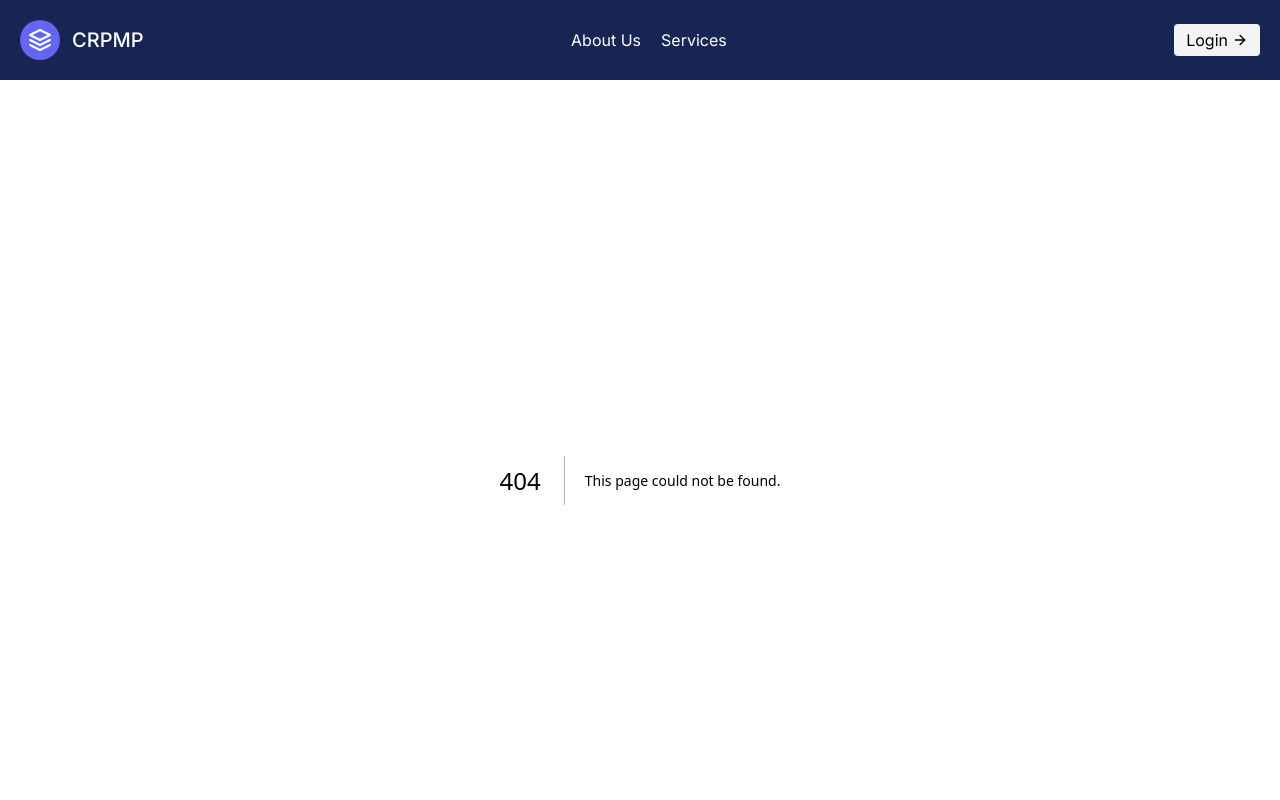
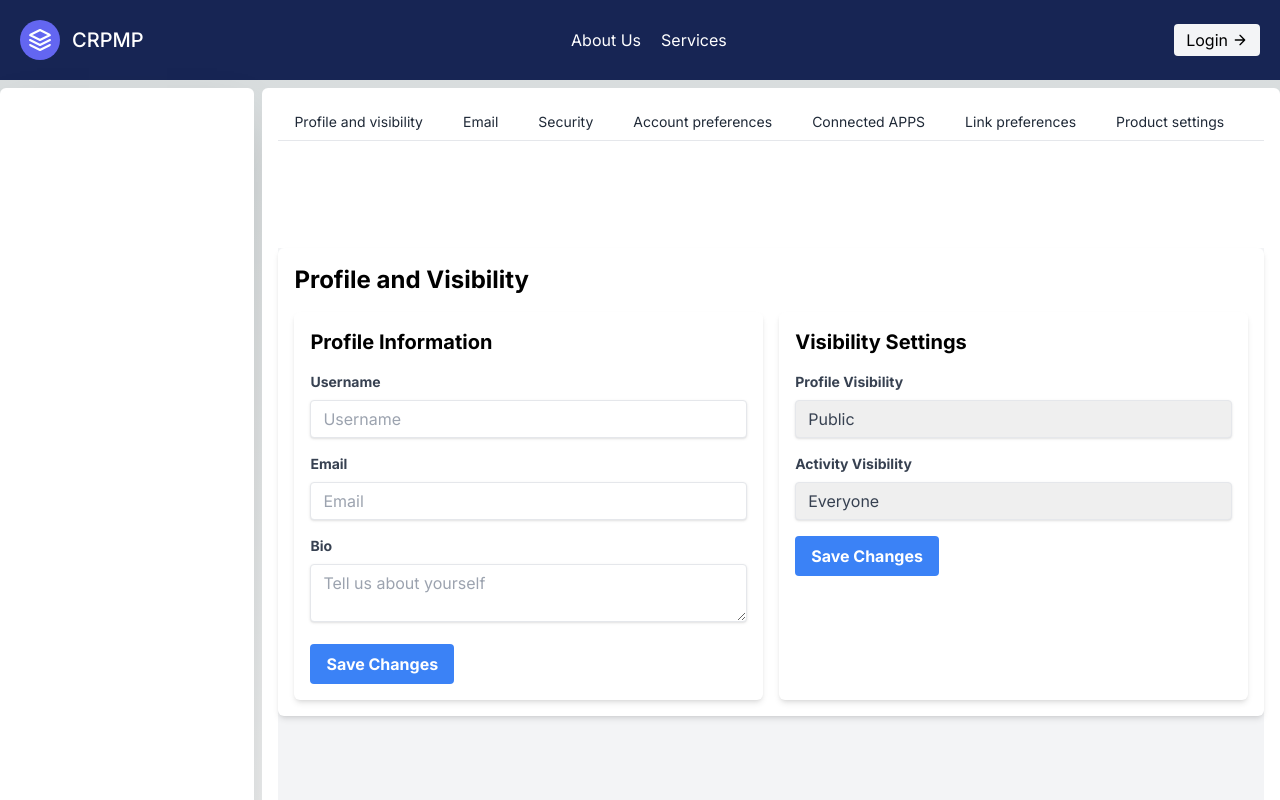
Before and after one commit to Senior-Project-CRPMP/front_nextjs, a Next.js app: page /account in a window 1280 px wide. Before the commit this address had no page. Shown: the top 800 px of the page. Built offline with nearby package versions, Linux system fonts and the light colour scheme.

Commit message:
added an account page

```diff
--- /dev/null
+++ b/src/app/account/navigation.tsx
@@ -0,0 +1,90 @@
+import { useState, useEffect, useRef } from 'react';
+import Link from 'next/link';
+
+interface NavigationProps {
+  onNavItemSelect: (label: string) => void;
+}
+
+const Navigation: React.FC<NavigationProps> = ({ onNavItemSelect }) => {
+  const [isDropdownOpen, setIsDropdownOpen] = useState(false);
+  const [visibleItemsCount, setVisibleItemsCount] = useState(0);
+  const navRef = useRef<HTMLDivElement>(null);
+
+  const navItems = [
+    { label: 'Profile and visibility' },
+    { label: 'Email'},
+    { label: 'Security'},
+    { label: 'Account preferences'},
+    { label: 'Connected APPS'},
+    { label: 'Link preferences'},
+    { label: 'Product settings'},
+  ];
+
+  useEffect(() => {
+    const updateVisibleItemsCount = () => {
+      const navWidth = navRef.current ? navRef.current.offsetWidth : 0;
+      let availableWidth = navWidth;
+      const moreButtonWidth = 100; // Approximate width of the "More" button
+      let count = 0;
+
+      navItems.forEach((item, index) => {
+        const itemWidth = 100; // Approximate width of each nav item
+        if (availableWidth - itemWidth > moreButtonWidth) {
+          availableWidth -= itemWidth;
+          count++;
+        }
+      });
+
+      setVisibleItemsCount(count);
+    };
+
+    window.addEventListener('resize', updateVisibleItemsCount);
+    updateVisibleItemsCount(); // Initial calculation
+
+    return () => window.removeEventListener('resize', updateVisibleItemsCount);
+  }, [navItems]);
+
+  const visibleItems = navItems.slice(0, visibleItemsCount);
+  const dropdownItems = navItems.slice(visibleItemsCount);
+
+  return (
+    <nav ref={navRef} className="flex items-center justify-between bg-grey-100 text-sm">
+      <div className="flex space-x-2">
+        {visibleItems.map((item, index) => (
+          <button
+            key={index}
+            onClick={() => onNavItemSelect(item.label)}
+            className="block px-4 py-2 nav-link text-gray-800 hover:underline decoration-blue-500 decoration-2 underline-offset-[12px] hover:font-semibold hover:text-slate-400 text-sm"
+          >
+            {item.label}
+          </button>
+        ))}
+        {dropdownItems.length > 0 && (
+          <div className="relative">
+            <button
+              onClick={() => setIsDropdownOpen(!isDropdownOpen)}
+              className="block px-4 py-2"
+            >
+              More
+            </button>
+            {isDropdownOpen && (
+              <div className="absolute right-0 mt-2 bg-white rounded-md shadow-md">
+                {dropdownItems.map((item, index) => (
+                  <button
+                    key={index}
+                    onClick={() => onNavItemSelect(item.label)}
+                    className="block px-4 py-2"
+                  >
+                    {item.label}
+                  </button>
+                ))}
+              </div>
+            )}
+          </div>
+        )}
+      </div>
+    </nav>
+  );
+};
+
+export default Navigation;
--- /dev/null
+++ b/src/app/account/page.tsx
@@ -0,0 +1,50 @@
+'use client'
+import React, { useState } from 'react';
+import Navigation from './navigation';
+import ProfilePage from './profileAndVisibility';
+
+const AccountPage: React.FC = () => {
+  const [selectedNavItem, setSelectedNavItem] = useState('Profile and visibility');
+
+  const renderContent = () => {
+    switch (selectedNavItem) {
+      case 'Profile and visibility':
+        return <ProfilePage/>;
+      case 'Email':
+        return <div>Email content</div>;
+      case 'Security':
+        return <div>Security content</div>;
+      case 'Account preferences':
+        return <div>Account preferences content</div>;
+      case 'Connected APPS':
+        return <div>Connected APPS content</div>;
+      case 'Link preferences':
+        return <div>Link preferences content</div>;
+      case 'Product settings':
+        return <div>Product settings content</div>;
+      default:
+        return <div>Select an option</div>;
+    }
+  };
+
+  return (
+    <div>
+      <div className="flex space-x-2">
+        <div className="w-1/5 h-screen bg-white rounded-md my-2 shadow-2xl"></div>
+        <div className="h-screen bg-white rounded-md my-2 mr-2 w-4/5">
+          <div className="p-4 flex-col h-screen space-x-0">
+            <div className='h-1/6'>
+              <Navigation onNavItemSelect={setSelectedNavItem} />
+              <div className="border-t border-grey"></div>
+            </div>
+            <div className='h-5/6'>
+              {renderContent()}
+            </div>
+          </div>
+        </div>
+      </div>
+    </div>
+  );
+};
+
+export default AccountPage;
--- /dev/null
+++ b/src/app/account/profileAndVisibility.tsx
@@ -0,0 +1,104 @@
+
+import React from 'react';
+
+
+const ProfilePage: React.FC = () => {
+  return (
+    <div className="min-h-screen bg-gray-100">
+       {/* ProfileDetails  */}
+      <div className="container mx-auto p-4 mt-4 bg-white shadow-md rounded-md">
+        <h1 className="text-2xl font-bold mb-4">Profile and Visibility</h1>
+        <div className="flex flex-col md:flex-row gap-4">
+         <div className="w-full md:w-1/2 bg-white p-4 rounded-md shadow-md">
+      <h2 className="text-xl font-bold mb-4">Profile Information</h2>
+      <form>
+        <div className="mb-4">
+          <label className="block text-gray-700 text-sm font-bold mb-2" htmlFor="username">
+            Username
+          </label>
+          <input
+            className="shadow appearance-none border rounded w-full py-2 px-3 text-gray-700 leading-tight focus:outline-none focus:shadow-outline"
+            id="username"
+            type="text"
+            placeholder="Username"
+          />
+        </div>
+        <div className="mb-4">
+          <label className="block text-gray-700 text-sm font-bold mb-2" htmlFor="email">
+            Email
+          </label>
+          <input
+            className="shadow appearance-none border rounded w-full py-2 px-3 text-gray-700 leading-tight focus:outline-none focus:shadow-outline"
+            id="email"
+            type="email"
+            placeholder="Email"
+          />
+        </div>
+        <div className="mb-4">
+          <label className="block text-gray-700 text-sm font-bold mb-2" htmlFor="bio">
+            Bio
+          </label>
+          <textarea
+            className="shadow appearance-none border rounded w-full py-2 px-3 text-gray-700 leading-tight focus:outline-none focus:shadow-outline"
+            id="bio"
+            placeholder="Tell us about yourself"
+          ></textarea>
+        </div>
+        <div className="flex items-center justify-between">
+          <button
+            className="bg-blue-500 hover:bg-blue-700 text-white font-bold py-2 px-4 rounded focus:outline-none focus:shadow-outline"
+            type="button"
+          >
+            Save Changes
+          </button>
+        </div>
+      </form>
+    </div>
+
+          {/* <VisibilitySettings /> */}
+          <div className="w-full md:w-1/2 bg-white p-4 rounded-md shadow-md">
+      <h2 className="text-xl font-bold mb-4">Visibility Settings</h2>
+      <form>
+        <div className="mb-4">
+          <label className="block text-gray-700 text-sm font-bold mb-2" htmlFor="profileVisibility">
+            Profile Visibility
+          </label>
+          <select
+            className="shadow appearance-none border rounded w-full py-2 px-3 text-gray-700 leading-tight focus:outline-none focus:shadow-outline"
+            id="profileVisibility"
+          >
+            <option>Public</option>
+            <option>Private</option>
+            <option>Only me</option>
+          </select>
+        </div>
+        <div className="mb-4">
+          <label className="block text-gray-700 text-sm font-bold mb-2" htmlFor="activityVisibility">
+            Activity Visibility
+          </label>
+          <select
+            className="shadow appearance-none border rounded w-full py-2 px-3 text-gray-700 leading-tight focus:outline-none focus:shadow-outline"
+            id="activityVisibility"
+          >
+            <option>Everyone</option>
+            <option>Only connections</option>
+            <option>Only me</option>
+          </select>
+        </div>
+        <div className="flex items-center justify-between">
+          <button
+            className="bg-blue-500 hover:bg-blue-700 text-white font-bold py-2 px-4 rounded focus:outline-none focus:shadow-outline"
+            type="button"
+          >
+            Save Changes
+          </button>
+        </div>
+      </form>
+    </div>
+        </div>
+      </div>
+    </div>
+  );
+};
+
+export default ProfilePage;
--- a/src/app/project_dashboard/page.tsx
+++ b/src/app/project_dashboard/page.tsx
@@ -76,7 +76,7 @@ const Formbuilder = () => {
   return (
     <div>
       <div className="flex space-x-2">
-        <div className="w-1/5 h-screen bg-white rounded-md my-2 "> </div>
+        <div className="w-1/5 h-screen bg-white rounded-md my-2 shadow-2xl"> </div>
 
         <div className=" h-screen bg-white rounded-md my-2 mr-2 w-4/5">
           <div className="p-4 flex-col h-screen space-x-0">
@@ -123,19 +123,16 @@ const Formbuilder = () => {
 
           </div>
             </div>
+            <div className='mb-5'>
             {lastUpdated && (
               <p className=" text-sm text-gray-600 ">Last Update: {lastUpdated}</p>
             )}
-            <div className='space-y-11.5'>""</div>
+            </div>
             <div className=' space-y-1.5 '>
             <Navigation setCurrentPage={setCurrentPage} />
-
-
             <div className="border-t border-grey"></div></div>
-            <div className='space-y-10'>""</div>
-
             </div>
-            <div className="h-5/6">
+            <div className="h-5/6 m-3">
             <div className='flex h-full space-x-2  mx-10 '>
               <div className="  w-72 grow   bg-white rounded-md shadow-2xl p-10 ">
                  <PageContent currentPage={currentPage} />
```
Also changed, not shown: src/app/account/SecurityContent.tsx (added), src/app/account/accountPreferences.tsx (added), src/app/account/connectedApps.tsx (added), src/app/account/email.tsx (added), src/app/account/linkPreferences.tsx (added), src/app/account/productSettings.tsx (added).
